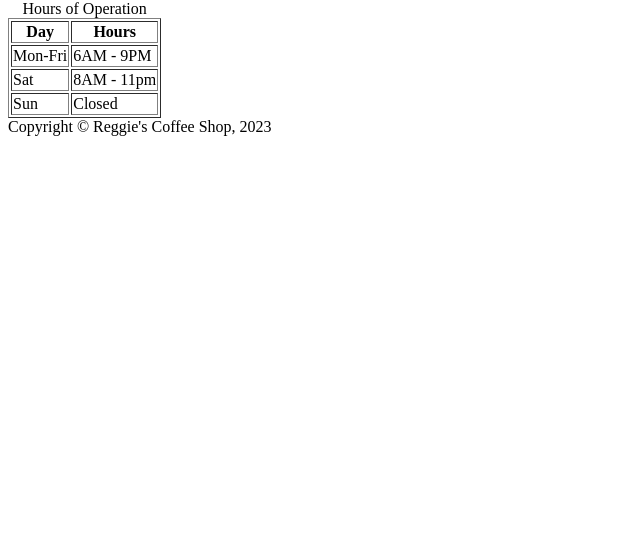
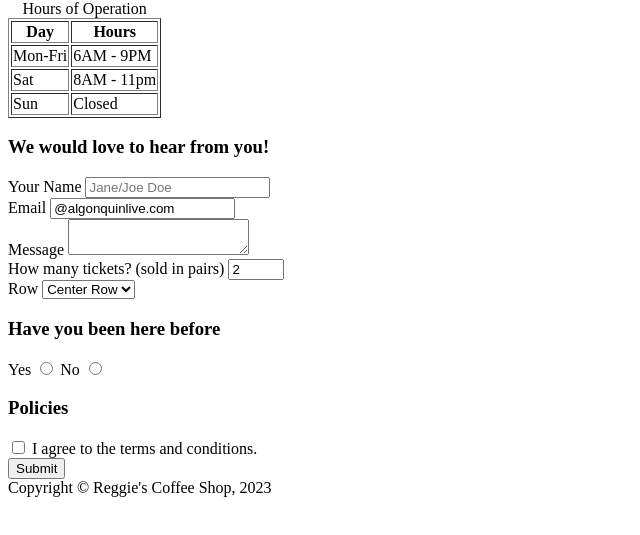
Before and after one commit to robinsj2/jrobinsj2.github.io, a plain HTML site: page week4/contact.html in a window 1280 px wide. Shown: the part 183-718 px from the top of the page, without its empty margins (0-640 px from the left). Drawn offline with Linux system fonts and the light colour scheme.

```diff
--- a/week4/contact.html
+++ b/week4/contact.html
@@ -39,6 +39,52 @@
                 </tr>
             </tbody>
         </table>
+
+        <!-- Adding section for contact form -->
+        <section>
+            <h3>We would love to hear from you!</h3>
+            <!-- Adding a form -->
+            <form action="thanks.html" method="post">
+                <div>
+                    <label for="fullname">Your Name</label>
+                    <input type="text" id="fullname" name="fullname" placeholder="Jane/Joe Doe">
+                </div>
+                <div>
+                    <label for="youremail">Email</label>
+                    <input type="email" id="youremail" placeholder="Algonquin Email" value="@algonquinlive.com" required>
+                </div>
+                <div>
+                    <label for="message">Message</label>
+                    <textarea name="message" id="message"></textarea>
+                </div>
+                <div>
+                    <label for="tickets">How many tickets? &#40;sold in pairs&#41;</label>
+                    <input type="number" name="tickets" id="tickets" min="2" max="10" step="2" value="2">
+                </div>
+                <div>
+                    <label for="row">Row</label>
+                    <select name="row" id="row">
+                        <option value="front">Front Row</option>
+                        <option value="center" selected>Center Row</option>
+                        <option value="back">Back Row</option>
+                    </select>
+                </div>
+                <div>
+                    <h3>Have you been here before</h3>
+                    <label for="yes">Yes</label>
+                    <input type="radio" name="past" id="yes">
+
+                    <label for="no">No</label>
+                    <input type="radio" name="past" id="no">
+                </div>
+                <div>
+                    <h3>Policies</h3>
+                    <input type="checkbox" name="policies" id="policies">
+                    <label for="policies">I agree to the terms and conditions.</label>
+                </div>
+                <button type="button">Submit</button>
+            </form>
+        </section>
     </main>
     <!-- Site Footer -->
     <footer>
```
Also changed, not shown: week4/index.html (+29 -0 lines).
